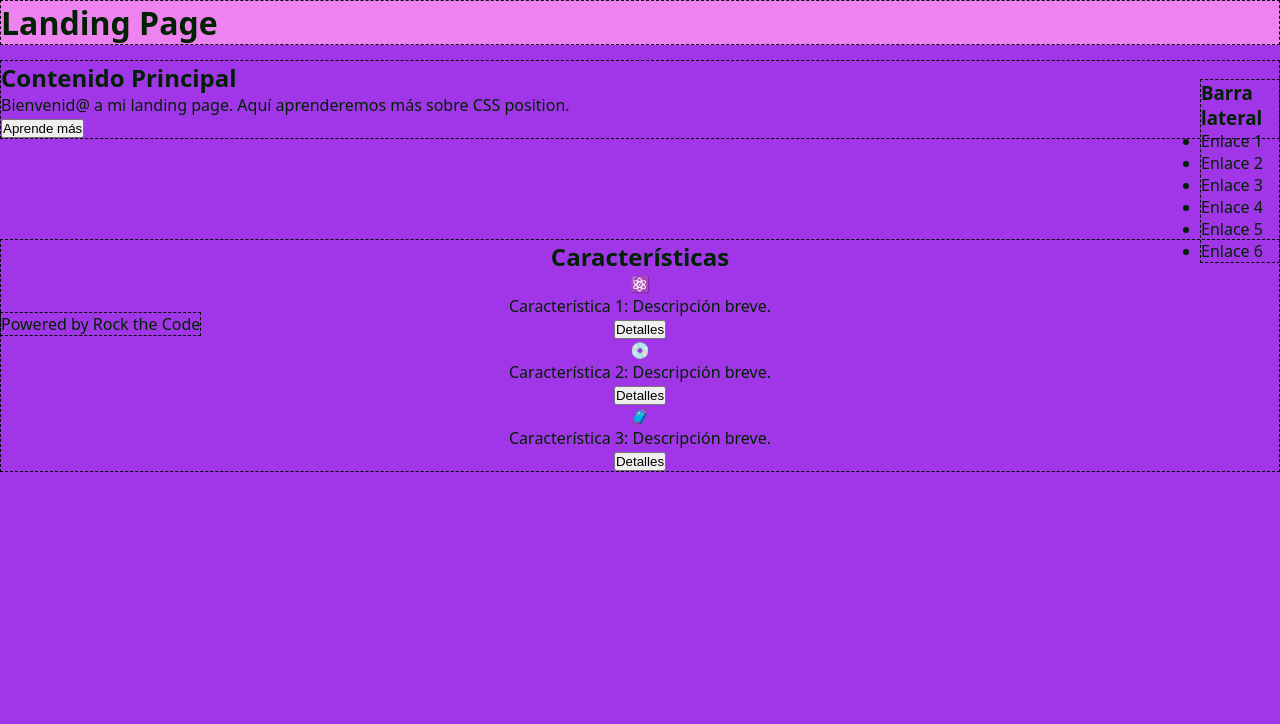
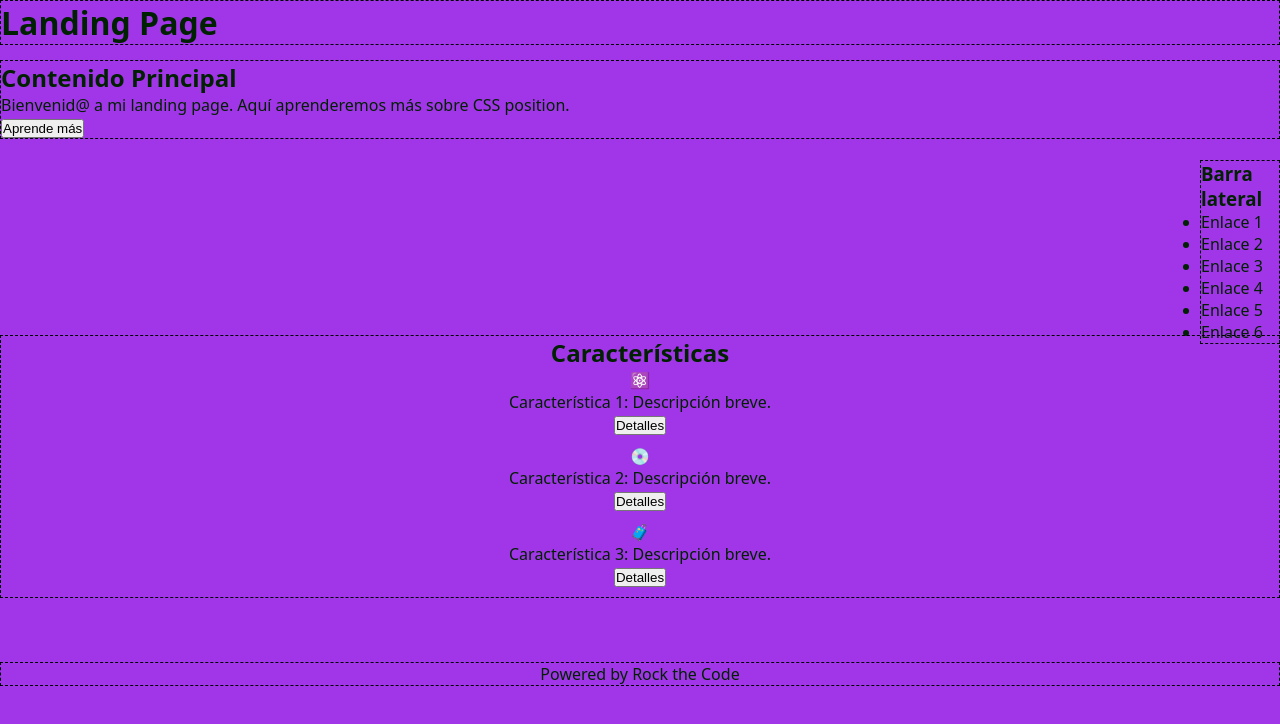
Before and after one commit to Gemarzc/practica-landing, a plain HTML site: page index.html in a window 1280 px wide. Drawn offline with Linux system fonts and the light colour scheme.

Commit message:
position of section main

```diff
--- a/style.css
+++ b/style.css
@@ -18,13 +18,13 @@ body {
 header {
   border: 1px dashed black;
   position: fixed;
-  background-color: violet;
   width: 100%;
 }
 
 .sidebar {
   position: absolute;
   left: 75pc;
+  top: 10pc;
   border: 1px dashed black;
 }
 
@@ -38,11 +38,16 @@ header {
   text-align: center;
   position: relative;
   border: 1px dashed black;
-  top: 10pc;
+  top: 16pc;
+}
+
+.feature {
+  padding-bottom: 10px;
 }
 
 footer {
   border: 1px dashed black;
-  position: absolute;
+  top: 20pc;
+  position: relative;
   text-align: center;
 }
```
